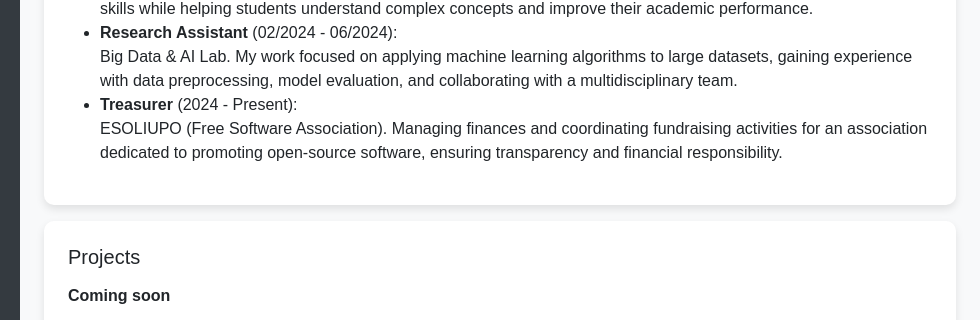
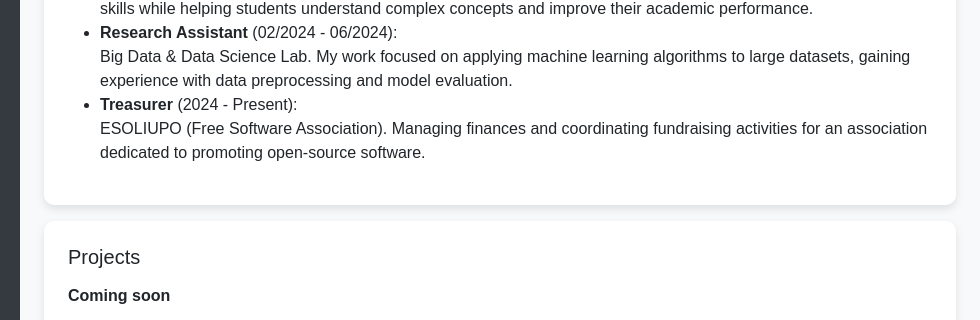
Before and after one commit to Agarmas/AgarmasWeb, a plain HTML site: page index.html in a window 1280 px wide. Shown: the part 448-768 px from the top of the page, 300-1280 px from the left. Drawn offline with Linux system fonts and the light colour scheme.

Commit message:
Experience update

```diff
--- a/index.html
+++ b/index.html
@@ -57,15 +57,13 @@
                             problem-solving skills while helping students understand complex concepts and improve their
                             academic performance.</li>
                         <li><strong>Research Assistant</strong> (02/2024 - 06/2024):<br />
-                            Big Data & AI Lab. My work focused on applying machine learning algorithms to large
-                            datasets,
-                            gaining experience with data preprocessing, model evaluation, and collaborating with a
-                            multidisciplinary team.</li>
+                            Big Data & Data Science Lab. My work focused on applying machine learning algorithms to
+                            large
+                            datasets, gaining experience with data preprocessing and model evaluation.</li>
                         <li><strong>Treasurer</strong> (2024 - Present):<br />
                             ESOLIUPO (Free Software Association). Managing finances and coordinating fundraising
                             activities
-                            for an association dedicated to promoting open-source software, ensuring transparency and
-                            financial responsibility.</li>
+                            for an association dedicated to promoting open-source software.</li>
                     </ul>
                 </div>
 
```
